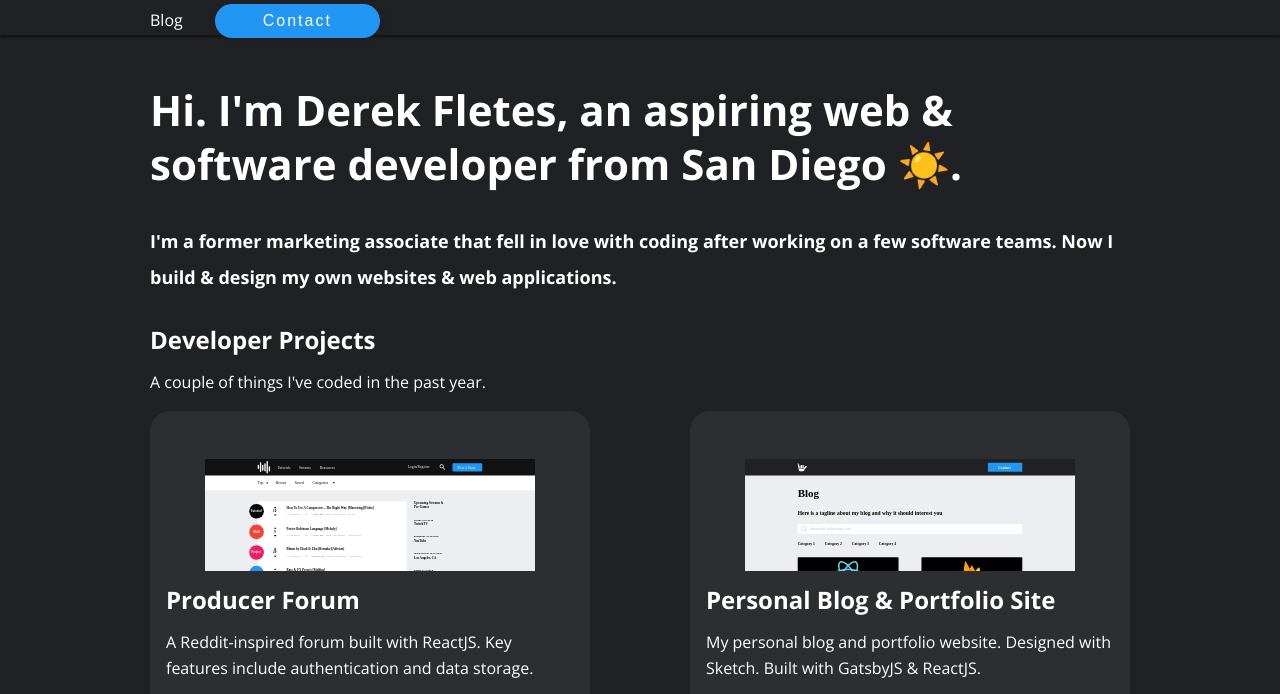
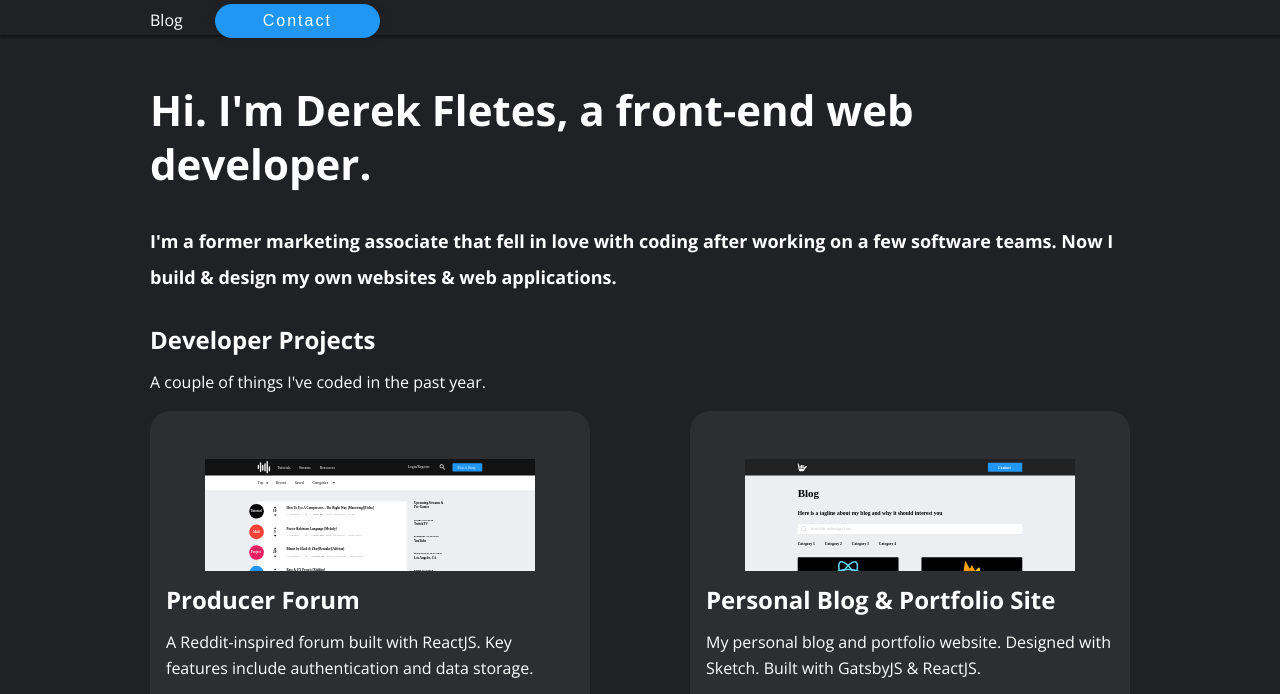
Before and after one commit to muggsy27/dfletes.com, a Gatsby site: page / in a window 1280 px wide. Shown: the part 37-731 px from the top of the page. Built offline with nearby package versions, Linux system fonts and the light colour scheme; Gatsby itself is replaced by a stand-in of ours.

Commit message:
changed homepage copy

```diff
--- a/src/pages/index.js
+++ b/src/pages/index.js
@@ -18,7 +18,7 @@ export default () => (
     <Nav />
     <div className={container}>
       <Header
-        title="Hi. I'm Derek Fletes, an aspiring web & software developer from San Diego ☀️."
+        title="Hi. I'm Derek Fletes, a front-end web developer."
         subtitle="I'm a former marketing associate that fell in love with coding after working on a few software teams. Now I build & design my own websites & web applications."
       />
       <SubHeader
```
